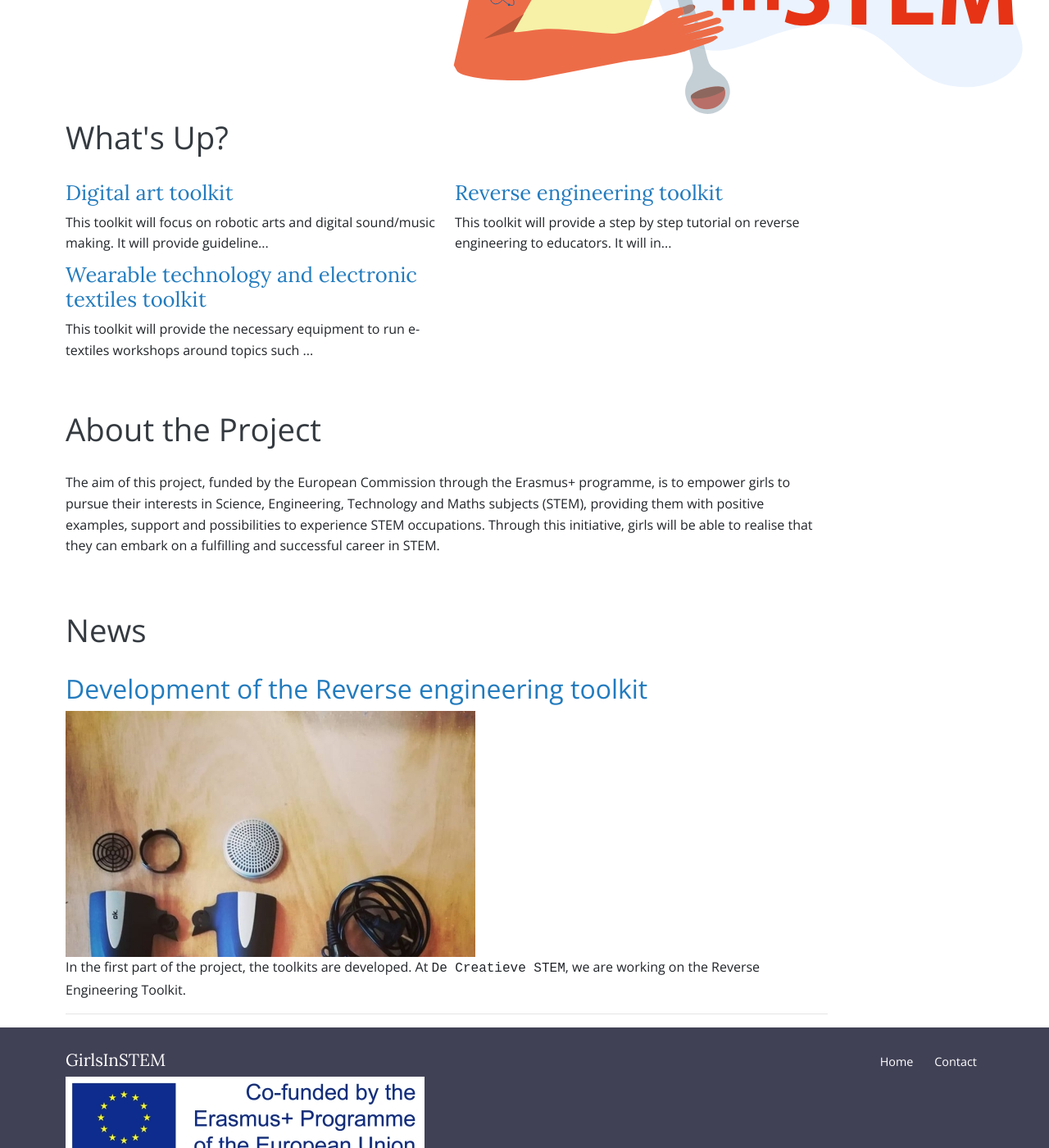
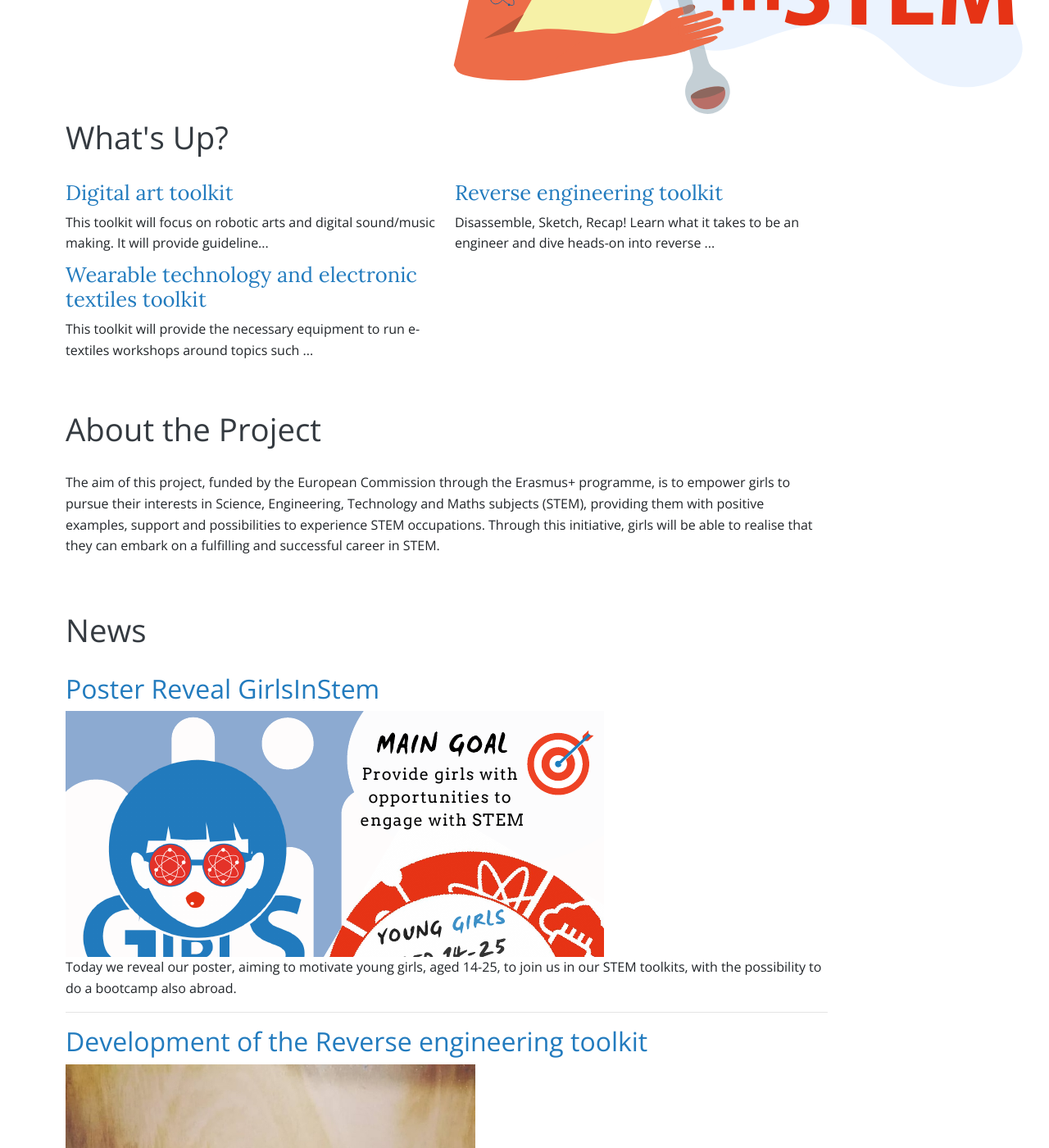
Before and after one commit to IngegnoMakerSpace/girlsinstem, a Jekyll site: the page built from index.html, in a window 1280 px wide and 1400 px high, scrolled down 451 px. Shown: the whole window at 82% size. Built offline with Jekyll 4.4.1, drawn with Linux system fonts in a browser that asks for light colours.

Commit message:
New Post and text corrections

```diff
--- /dev/null
+++ b/_posts/2020-06-18-poster-reveal.md
@@ -0,0 +1,15 @@
+---
+layout: post
+title:  "Poster Reveal GirlsInStem"
+image: assets/images/posts/2020-06-18-poster-reveal/girlsinstem-poster.png
+---
+
+Today we reveal our poster, aiming to motivate young girls, aged 14-25, to join us in our STEM toolkits, with the possibility to do a bootcamp also abroad.
+
+Are you from Belgium, France, Spain or Poland, and are you in the possibility to **join us for events in your country** at Ghent, Toulouse, Valldolid, or Warshaw? Let us know you want to join us to explore the opportunities our STEM Toolkits bring via this Google Form (**TODO - soon available**).
+
+Four participants of the local events in their country, will have the opportunitys to join the groups at the bootcamps in one of the other countries.
+
+Help us spread the word! Pdf version of the poster [is available]({{ site.baseurl}}/assets/images/posts/2020-06-18-poster-reveal/GiS_Poster_FV.pdf)
+
+![poster]({{ site.baseurl}}/assets/images/posts/2020-06-18-poster-reveal/girlsinstem-poster.png)
--- a/_services/reverse.md
+++ b/_services/reverse.md
@@ -3,8 +3,9 @@ title: 'Reverse engineering toolkit'
 image: '/services/default.png'
 ---
 
+Disassemble, Sketch, Recap!
+Learn what it takes to be an engineer and dive heads-on into reverse engineering. Our _**Highway to Creativity in Reverse**_ toolkit provides instructions on how to get acquainted with this field, basic theoretical background, ideas for fun and easy exercises and step by step instructions for 3 projects about manufacturing, electronics and programming.
 
-This toolkit will provide a step by step tutorial on reverse engineering to educators. It will include exercises to understand what reverse engineering is and activities about manufacturing, electronics and programming.
 
 ### Want to participate?
 
```
Also changed, not shown: _services/digitalart.md (+1 -1 lines), assets/images/posts/2020-06-18-poster-reveal/girlsinstem-poster.png (added), 1 other file.
